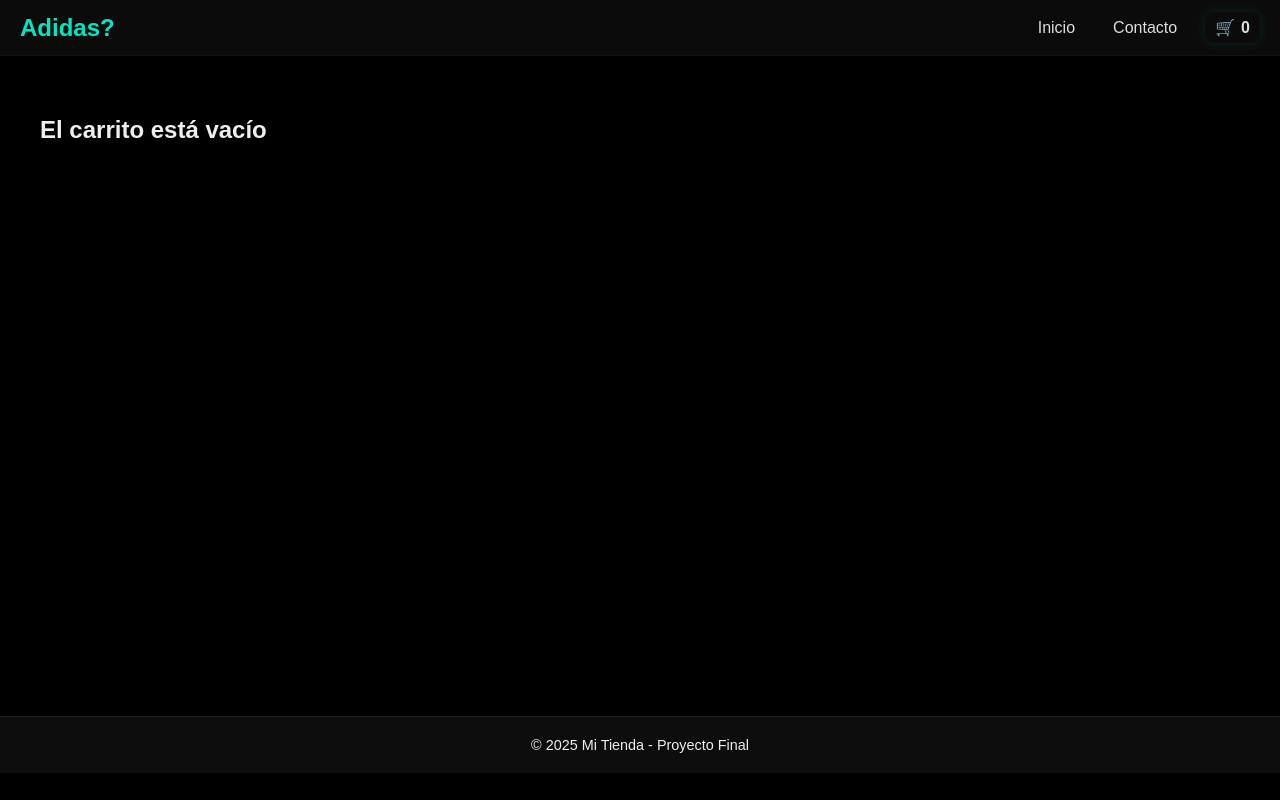
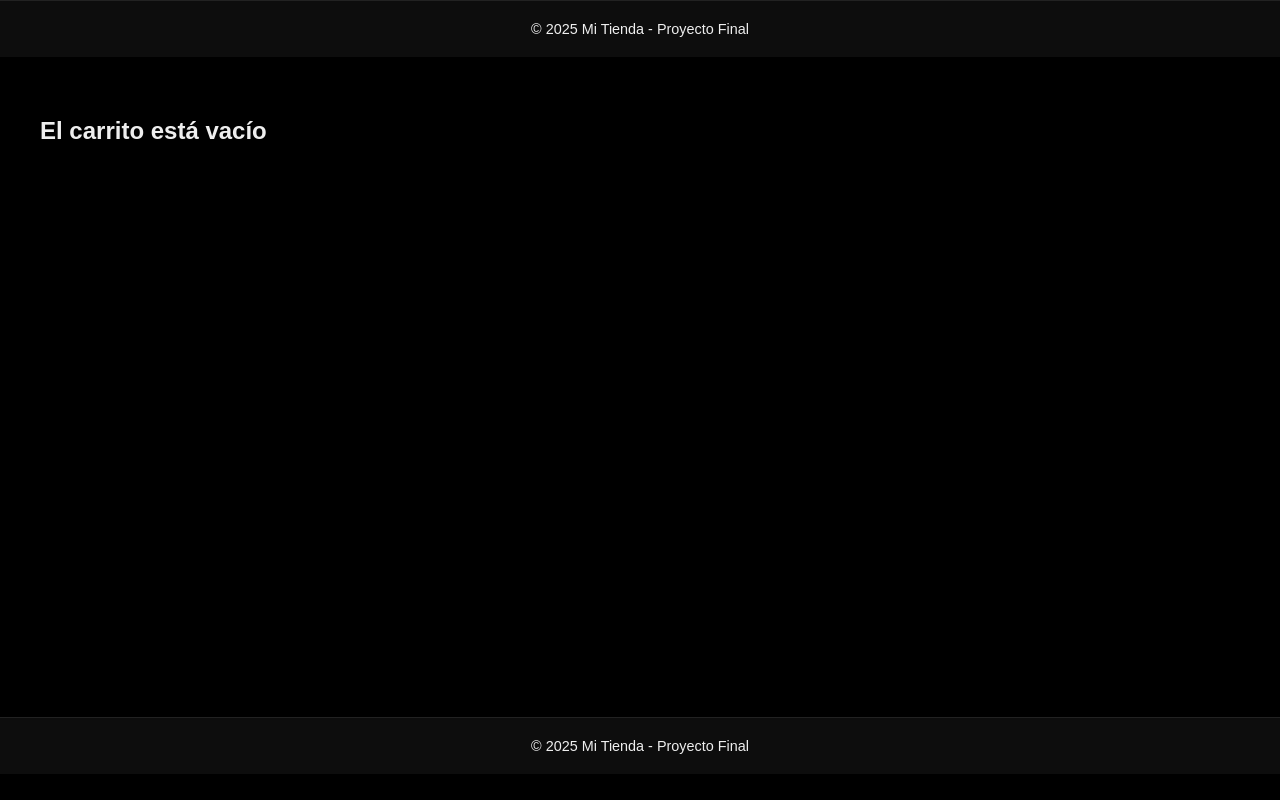
Before and after one commit to Juani-Alvares/Proyect-React-CoderHouse, a React (Vite) app: page /cart in a window 1280 px wide. Built offline with nearby package versions, Linux system fonts and the light colour scheme.

Commit message:
correcciones finales

```diff
--- a/src/components/CartWidget.jsx
+++ b/src/components/CartWidget.jsx
@@ -1,10 +1,11 @@
 import React, { useContext } from "react";
 import { CartContext } from "../context/CartContext";
+import "../styles/navbar.css";
 
 export default function CartWidget() {
   const { totalItems } = useContext(CartContext);
   return (
-    <div className="cart-widget">
+    <div className="cart-widget" aria-label="Carrito">
       <span style={{ marginRight: 6 }}>🛒</span>
       <span>{totalItems}</span>
     </div>
--- a/src/components/ItemDetailContainer.jsx
+++ b/src/components/ItemDetailContainer.jsx
@@ -1,5 +1,5 @@
 import React, { useEffect, useState, useContext } from "react";
-import { useParams } from "react-router-dom";
+import { useParams, useNavigate } from "react-router-dom";
 import { doc, getDoc } from "firebase/firestore";
 import { db } from "../firebase/config";
 import ItemCount from "./ItemCount";
@@ -12,16 +12,17 @@ export default function ItemDetailContainer() {
   const [loading, setLoading] = useState(true);
   const { addToCart } = useContext(CartContext);
   const [added, setAdded] = useState(false);
+  const navigate = useNavigate();
 
   useEffect(() => {
     setLoading(true);
     const ref = doc(db, "products", id);
     getDoc(ref)
-      .then(snapshot => {
+      .then((snapshot) => {
         if (snapshot.exists()) setItem({ id: snapshot.id, ...snapshot.data() });
         else setItem(null);
       })
-      .catch(err => console.error(err))
+      .catch((err) => console.error(err))
       .finally(() => setLoading(false));
   }, [id]);
 
@@ -48,7 +49,7 @@ export default function ItemDetailContainer() {
       ) : (
         <div>
           <p>Agregado al carrito</p>
-          <button onClick={() => window.location.href = "/cart"}>Ir al carrito</button>
+          <button onClick={() => navigate("/cart")}>Ir al carrito</button>
         </div>
       )}
     </div>
--- a/src/components/ItemListContainer.jsx
+++ b/src/components/ItemListContainer.jsx
@@ -6,7 +6,7 @@ import "../styles/itemlistcontainer.css";
 import { collection, getDocs, query, where } from "firebase/firestore";
 import { db } from "../firebase/config";
 
-export default function ItemListContainer() {
+export default function ItemListContainer({ greeting }) {
   const { categoriaId } = useParams();
   const navigate = useNavigate();
   const [items, setItems] = useState([]);
@@ -23,15 +23,17 @@ export default function ItemListContainer() {
     }
 
     getDocs(q)
-      .then(snapshot => {
-        const docs = snapshot.docs.map(doc => ({ id: doc.id, ...doc.data() }));
+      .then((snapshot) => {
+        const docs = snapshot.docs.map((doc) => ({ id: doc.id, ...doc.data() }));
         setItems(docs);
       })
+      .catch((err) => console.error(err))
       .finally(() => setLoading(false));
   }, [categoriaId]);
 
   return (
     <div>
+      {greeting && <h2 style={{ textAlign: "center" }}>{greeting}</h2>}
 
       <div className="filters">
         <button onClick={() => navigate("/")}>Todos</button>
@@ -46,7 +48,7 @@ export default function ItemListContainer() {
         ) : items.length === 0 ? (
           <p>No hay productos para esta categoría.</p>
         ) : (
-          items.map(item => <ItemCard key={item.id} item={item} />)
+          items.map((item) => <ItemCard key={item.id} item={item} />)
         )}
       </div>
     </div>
--- a/src/components/Navbar.jsx
+++ b/src/components/Navbar.jsx
@@ -1,35 +1,10 @@
 import React from "react";
-import { NavLink } from "react-router-dom";
-import "../styles/navbar.css";
-import CartWidget from "./CartWidget";
+import "../styles/footer.css";
 
-function Navbar() {
+export default function Footer() {
   return (
-    <nav className="navbar">
-      <div className="nav-left">
-        <h1 className="logo">Adidas?</h1>
-      </div>
-
-      <ul className="nav-links">
-
-        <li>
-          <NavLink to="/" className={({ isActive }) => isActive ? "active" : ""}>
-            Inicio
-          </NavLink>
-        </li>
-
-        <li>
-          <NavLink to="/contacto">Contacto</NavLink>
-        </li>
-
-        <li>
-          <NavLink to="/cart" className="cart-link">
-            <CartWidget />
-          </NavLink>
-        </li>
-      </ul>
-    </nav>
+    <footer style={{ padding: 20, textAlign: "center", color: "var(--muted)" }}>
+      © {new Date().getFullYear()} Mi Tienda - Proyecto Final
+    </footer>
   );
 }
-
-export default Navbar;
--- a/src/components/cart.jsx
+++ b/src/components/cart.jsx
@@ -6,7 +6,7 @@ export default function Cart() {
   const { cart, removeFromCart, updateQuantity, clearCart, subtotal } =
     useContext(CartContext);
 
-  if (cart.length === 0)
+  if (!cart || cart.length === 0)
     return <h2 style={{ padding: "20px" }}>El carrito está vacío</h2>;
 
   return (
@@ -15,26 +15,30 @@ export default function Cart() {
 
       {cart.map((item) => (
         <div key={item.id} className="cart-item">
-          <h3>{item.title}</h3>
-          <p>Precio: ${item.price}</p>
+          <div style={{ flex: 1 }}>
+            <h3>{item.title}</h3>
+            <p>Precio: ${item.price}</p>
+          </div>
 
           <div className="qty-controls">
             <button
               onClick={() =>
-                updateQuantity(item.id, Math.max(1, item.quantity - 1))
+                updateQuantity(item.id, Math.max(1, (item.quantity || 1) - 1))
               }
             >
-
+              -
             </button>
-            <span>{item.quantity}</span>
-            <button onClick={() => updateQuantity(item.id, item.quantity + 1)}>
+            <span>{item.quantity || 1}</span>
+            <button onClick={() => updateQuantity(item.id, (item.quantity || 1) + 1)}>
               +
             </button>
           </div>
 
-          <button className="remove-btn" onClick={() => removeFromCart(item.id)}>
-            Eliminar
-          </button>
+          <div style={{ marginLeft: 12 }}>
+            <button className="remove-btn" onClick={() => removeFromCart(item.id)}>
+              Eliminar
+            </button>
+          </div>
         </div>
       ))}
 
--- a/src/components/footer.jsx
+++ b/src/components/footer.jsx
@@ -1,9 +1,9 @@
 import React from "react";
 import "../styles/footer.css";
 
-export default function Footer(){
+export default function Footer() {
   return (
-    <footer style={{ padding:20, textAlign:"center", color:"var(--muted)" }}>
+    <footer style={{ padding: 20, textAlign: "center", color: "var(--muted)" }}>
       © {new Date().getFullYear()} Mi Tienda - Proyecto Final
     </footer>
   );
--- a/src/components/itemcard.jsx
+++ b/src/components/itemcard.jsx
@@ -13,9 +13,11 @@ export default function ItemCard({ item }) {
   const title = getField(item, "title", "Title", "nombre", "name");
   const price = getField(item, "price", "Price", "precio");
   const stock = getField(item, "stock", "Stock", "cantidad");
+  const img = getField(item, "img", "image", "picture");
 
   return (
     <div className="item-card">
+      {img && <img src={img} alt={title ?? "Producto"} className="item-img" />}
       <h3>{title ?? "Producto sin nombre"}</h3>
       <p>Precio: ${price ?? "N/A"}</p>
       <p>Stock: {stock ?? "N/A"}</p>
--- a/src/context/CartContext.jsx
+++ b/src/context/CartContext.jsx
@@ -17,32 +17,45 @@ export function CartProvider({ children }) {
   }, [cart]);
 
   const addToCart = (product, quantity = 1) => {
-    setCart(prev => {
-      const exists = prev.find(p => p.id === product.id);
+    setCart((prev) => {
+      const exists = prev.find((p) => p.id === product.id);
       if (exists) {
-        return prev.map(p => p.id === product.id ? { ...p, quantity: p.quantity + quantity } : p);
+        return prev.map((p) =>
+          p.id === product.id ? { ...p, quantity: p.quantity + quantity } : p
+        );
       }
       return [...prev, { ...product, quantity }];
     });
   };
 
   const removeFromCart = (id) => {
-    setCart(prev => prev.filter(p => p.id !== id));
+    setCart((prev) => prev.filter((p) => p.id !== id));
   };
 
   const updateQuantity = (id, qty) => {
-    setCart(prev => prev.map(p => p.id === id ? { ...p, quantity: qty } : p));
+    setCart((prev) => prev.map((p) => (p.id === id ? { ...p, quantity: qty } : p)));
   };
 
   const clearCart = () => setCart([]);
 
   const totalItems = cart.reduce((s, p) => s + (p.quantity || 0), 0);
-  const subtotal = cart.reduce((s, p) => s + (p.quantity || 0) * (Number(p.price || p.Price || 0)), 0);
+  const subtotal = cart.reduce(
+    (s, p) => s + (p.quantity || 0) * (Number(p.price || p.Price || 0)),
+    0
+  );
 
   return (
-    <CartContext.Provider value={{
-      cart, addToCart, removeFromCart, updateQuantity, clearCart, totalItems, subtotal
-    }}>
+    <CartContext.Provider
+      value={{
+        cart,
+        addToCart,
+        removeFromCart,
+        updateQuantity,
+        clearCart,
+        totalItems,
+        subtotal,
+      }}
+    >
       {children}
     </CartContext.Provider>
   );
```
Also changed, not shown: src/App.jsx (+6 -21 lines), 1 other file (tests, documents, lock files or other folders).
